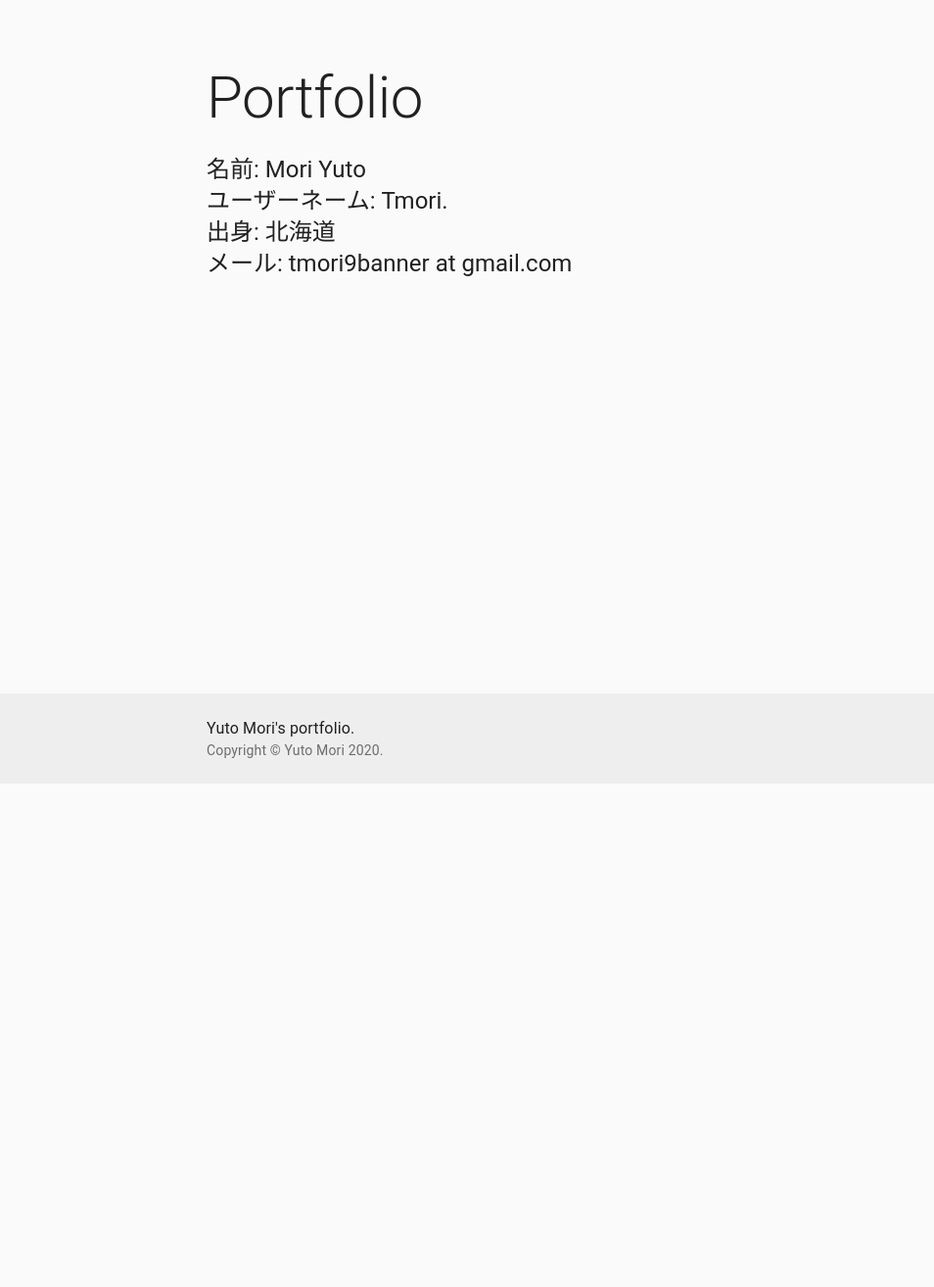
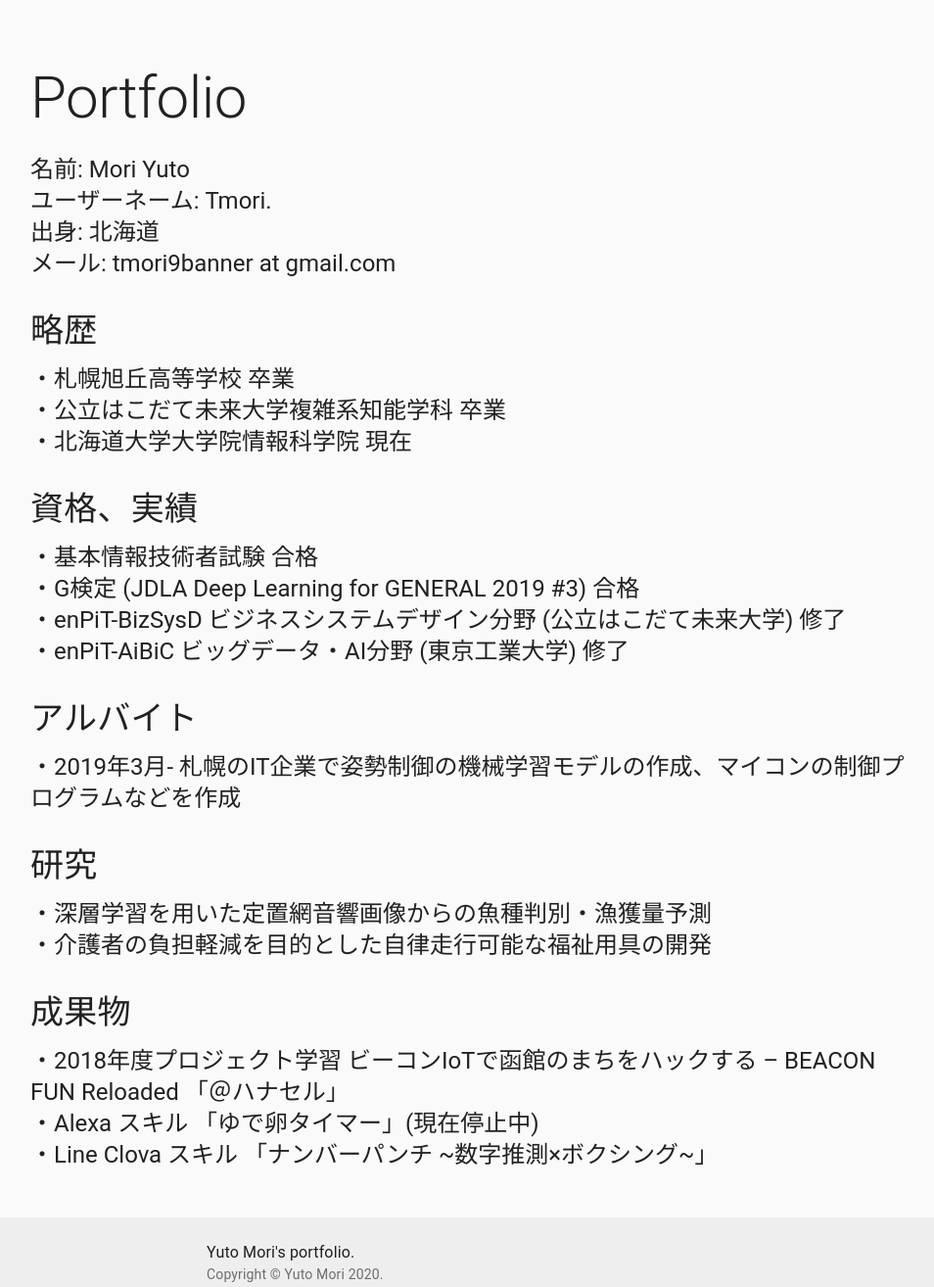
Before and after one commit to tmori9/portfolio, a Gatsby site: page / in a window 1280 px wide. Shown: the whole page at 98% size, without its empty margins (153-1107 px from the left). Before the commit the page ends 800 px from the top, so only its background shows below. Built offline with nearby package versions, Linux system fonts and the light colour scheme; Gatsby itself is replaced by a stand-in of ours.

Commit message:
記述内容の追加

```diff
--- a/src/pages/index.js
+++ b/src/pages/index.js
@@ -43,24 +43,54 @@ export default function Home() {
   return (
     <div className={classes.root}>
       <CssBaseline />
-      <Container component="main" className={classes.main} maxWidth="sm">
-        <Typography variant="h2" component="h1" gutterBottom>
-          Portfolio
+      <Container component="main" className={classes.main} maxWidth="md">
+        <Typography variant="h2" gutterBottom>Portfolio</Typography>
+        <Typography variant="h5" gutterBottom>
+          <Box textAlign="jusify">名前: Mori Yuto</Box>
+          <Box textAlign="jusify">ユーザーネーム: Tmori.</Box>
+          <Box textAlign="jusify">出身: 北海道</Box>
+          <Box textAlign="jusify">メール: tmori9banner at gmail.com</Box>
         </Typography>
-        <Typography variant="h5" component="h2" gutterBottom>
-          <Box textAlign="jusify">
-            名前: Mori Yuto
-          </Box>
-          <Box textAlign="jusify">
-            ユーザーネーム: Tmori.
-          </Box>
-          <Box textAlign="jusify">
-            出身: 北海道
-          </Box>
-          <Box textAlign="jusify">
-            メール: tmori9banner at gmail.com
-          </Box>
+        <Box m={4} />
+
+        <Typography variant="h4" gutterBottom>略歴</Typography>
+        <Typography variant="h5" gutterBottom>
+          <Box textAlign="jusify">・札幌旭丘高等学校 卒業</Box>
+          <Box textAlign="jusify">・公立はこだて未来大学複雑系知能学科 卒業</Box>
+          <Box textAlign="jusify">・北海道大学大学院情報科学院 現在</Box>
         </Typography>
+        <Box m={4} />
+
+        <Typography variant="h4" gutterBottom>資格、実績</Typography>
+        <Typography variant="h5" gutterBottom>
+          <Box textAlign="jusify">・基本情報技術者試験 合格</Box>
+          <Box textAlign="jusify">・G検定 (JDLA Deep Learning for GENERAL 2019 #3) 合格</Box>
+          <Box textAlign="jusify">・enPiT-BizSysD ビジネスシステムデザイン分野 (公立はこだて未来大学) 修了</Box>
+          <Box textAlign="jusify">・enPiT-AiBiC ビッグデータ・AI分野 (東京工業大学) 修了</Box>
+        </Typography>
+        <Box m={4} />
+
+        <Typography variant="h4" gutterBottom>アルバイト</Typography>
+        <Typography variant="h5" gutterBottom>
+          <Box textAlign="jusify">・2019年3月- 札幌のIT企業で姿勢制御の機械学習モデルの作成、マイコンの制御プログラムなどを作成</Box>
+        </Typography>
+        <Box m={4} />
+
+        <Typography variant="h4" gutterBottom>研究</Typography>
+        <Typography variant="h5" gutterBottom>
+          <Box textAlign="jusify">・深層学習を用いた定置網音響画像からの魚種判別・漁獲量予測</Box>
+          <Box textAlign="jusify">・介護者の負担軽減を目的とした自律走行可能な福祉用具の開発</Box>
+        </Typography>
+        <Box m={4} />
+
+        <Typography variant="h4" gutterBottom>成果物</Typography>
+        <Typography variant="h5" gutterBottom>
+          <Box textAlign="jusify">・2018年度プロジェクト学習 ビーコンIoTで函館のまちをハックする – BEACON FUN Reloaded 「＠ハナセル」</Box>
+          <Box textAlign="jusify">・Alexa スキル 「ゆで卵タイマー」(現在停止中)</Box>
+          <Box textAlign="jusify">・Line Clova スキル 「ナンバーパンチ ~数字推測×ボクシング~」</Box>
+        </Typography>
+        <Box m={4} />
+
       </Container>
       <footer className={classes.footer}>
         <Container maxWidth="sm">
```
Also changed, not shown: README.md.
